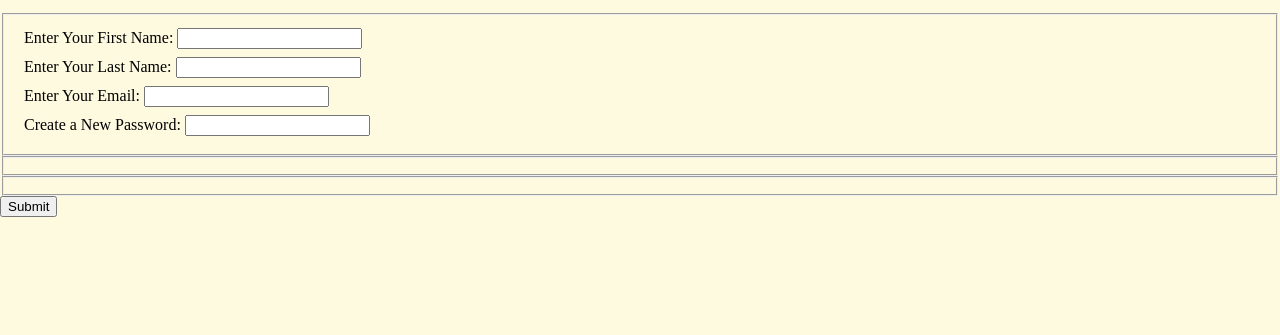
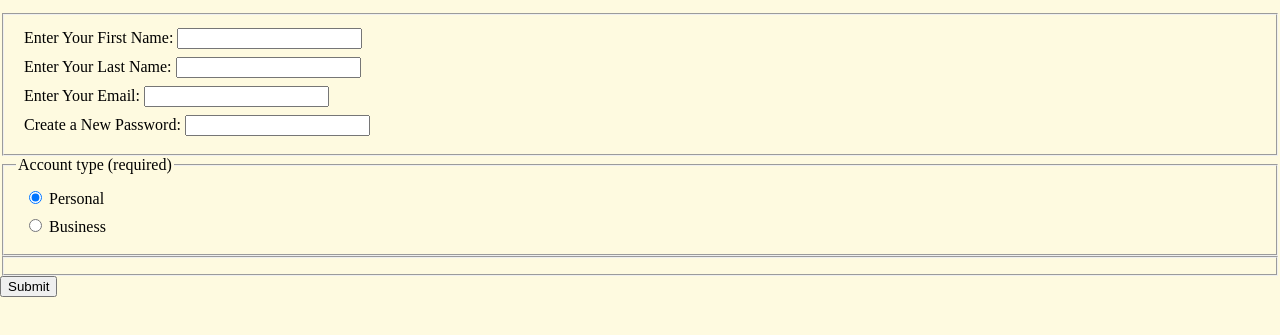
Before and after one commit to KevinChrist02/Registration-Form, a plain HTML site: page index.html in a window 1280 px wide. Shown: the part 101-436 px from the top of the page. Drawn offline with Linux system fonts and the light colour scheme.

Commit message:
added a new label and input, which ask the user for the account type

```diff
--- a/index.html
+++ b/index.html
@@ -32,7 +32,22 @@
             required
         /></label>
       </fieldset>
-      <fieldset></fieldset>
+      <fieldset>
+        <legend>Account type (required)</legend>
+        <label for="personal-account"
+          ><input
+            type="radio"
+            name="account-type"
+            id="personal-account"
+            checked
+          />
+          Personal</label
+        >
+        <label for="business-account"
+          ><input type="radio" id="business-account" name="account-type" />
+          Business</label
+        >
+      </fieldset>
       <fieldset></fieldset>
       <input type="submit" value="Submit" />
     </div>
```
